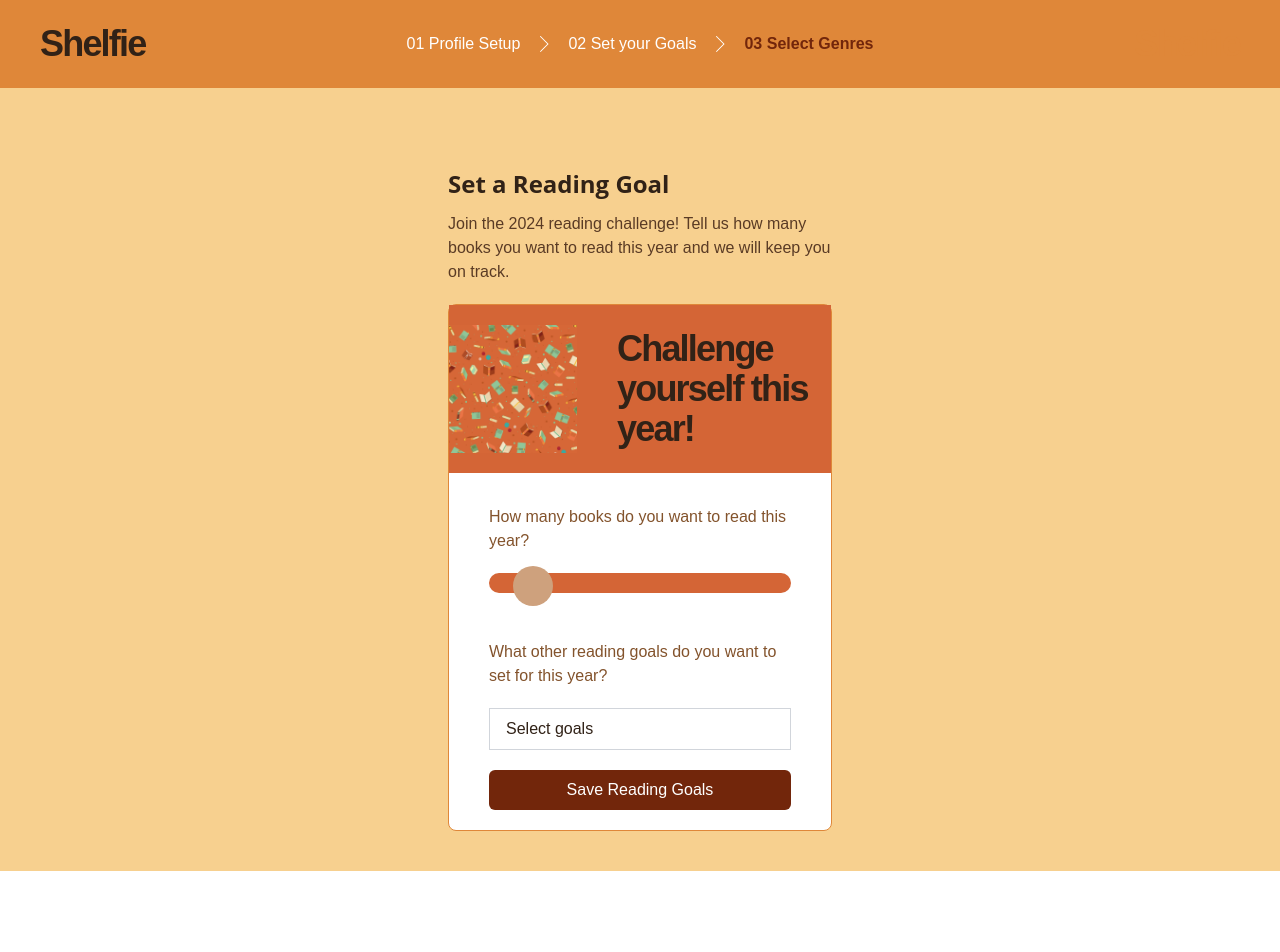
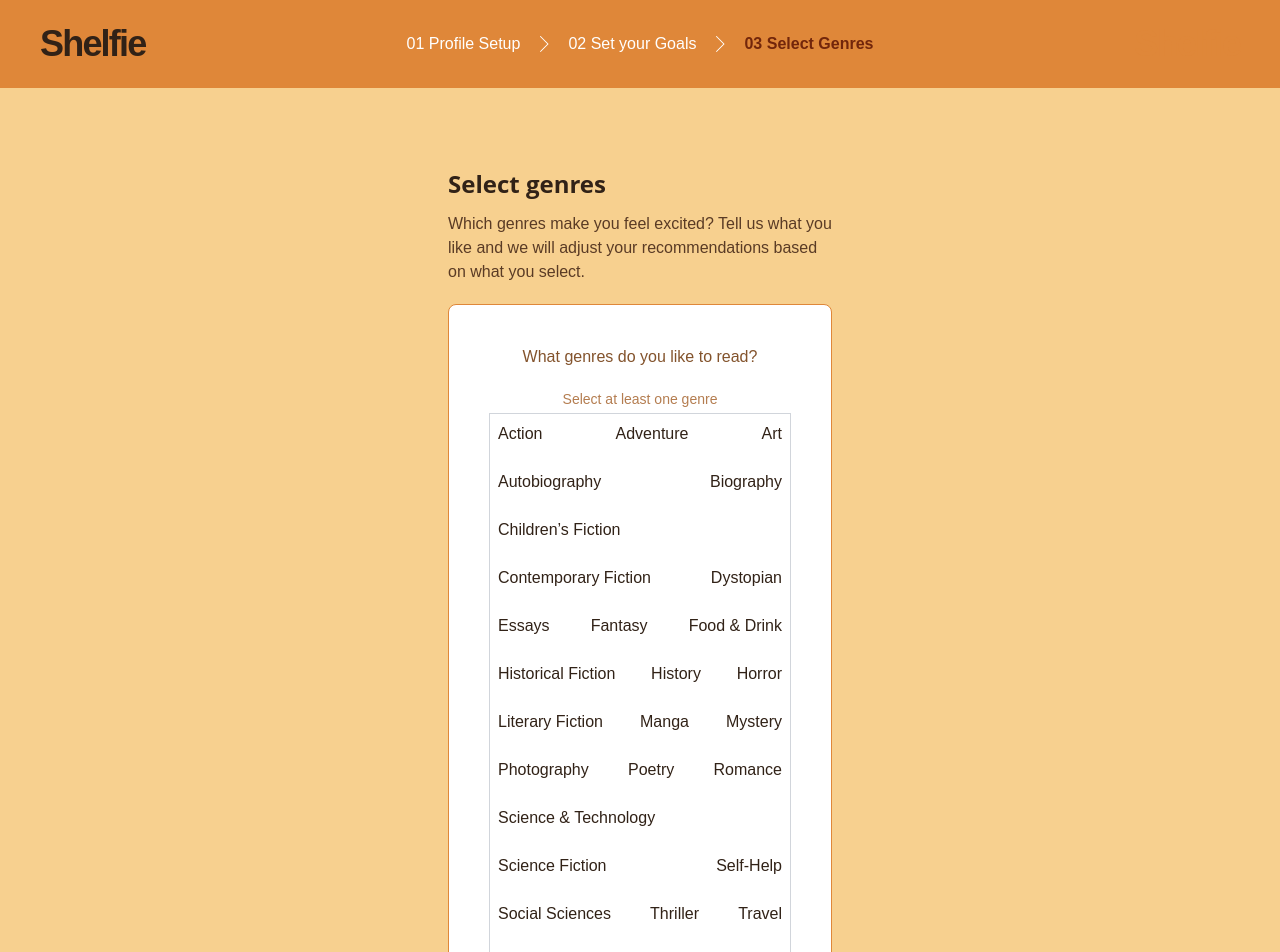
Before and after one commit to Lorena-Cec/Shelfie-web, a Next.js app: page /setup/genreSelect in a window 1280 px wide. Shown: the top 952 px of the page. Before the commit the page ends 871 px from the top, so only its background shows below. Built offline with nearby package versions, Linux system fonts and the light colour scheme.

Commit message:
api added basics, setup finished

```diff
--- a/components/NavBar.tsx
+++ b/components/NavBar.tsx
@@ -13,7 +13,7 @@ const NavBar = () => {
         try {
           await auth.signOut();
           dispatch(setUser(null));
-          router.push('/login');
+          router.push('/auth/login');
         } catch (error) {
           console.error('Error logging out: ', error);
         }
--- a/modules/authenticaton/components/LoginForm.tsx
+++ b/modules/authenticaton/components/LoginForm.tsx
@@ -150,7 +150,7 @@ const LoginForm = () => {
                 <ToastContainer position='top-center' className="whitespace-nowrap" autoClose={3000} hideProgressBar />
             </div>
             <div className='overflow-hidden'>
-                <img src="bg1.png" alt="Background image" className='h-screen w-full object-cover'/>
+                <img src="../bg1.png" alt="Background image" className='h-screen w-full object-cover'/>
             </div>
         </div>
     </div>
--- a/modules/authenticaton/components/RegisterForm.tsx
+++ b/modules/authenticaton/components/RegisterForm.tsx
@@ -39,7 +39,7 @@ const RegisterForm = () => {
         localStorage.setItem('rememberedEmail', email);
       }
       await sendEmailVerification(user);
-      router.push('/verification');
+      router.push('/auth/verification');
     } catch (error) {
       toast.error('Error during registration. Please try again.');
     }
@@ -120,7 +120,7 @@ const RegisterForm = () => {
               <ToastContainer position="top-center" autoClose={3000} hideProgressBar />
             </div>
             <div className='overflow-hidden'>
-                <img src="bg1.png" alt="Background image" className='h-screen w-full object-cover'/>
+                <img src="../bg1.png" alt="Background image" className='h-screen w-full object-cover'/>
             </div>
         </div>
     </div>
--- a/modules/authenticaton/components/VerificationForm.tsx
+++ b/modules/authenticaton/components/VerificationForm.tsx
@@ -40,18 +40,24 @@ const VerifyPage = () => {
     const unsubscribe = onAuthStateChanged(auth, (user) => {
       if (user) {
         setUserEmail(user.email);
-        checkIfVerified();
       } else {
         setUserEmail(null);
       }
     });
 
-    return () => unsubscribe();
+    const intervalId = setInterval(() => {
+      checkIfVerified();
+    }, 5000);
+
+    return () => {
+      clearInterval(intervalId);
+      unsubscribe();
+    };
   }, []);
 
 
   const handleVerifyLater = () => {
-    router.push("/");
+    router.push("/setup/profileSetup");
   };
 
   return (
--- a/modules/profileSetup/screens/GenreSetup.tsx
+++ b/modules/profileSetup/screens/GenreSetup.tsx
@@ -1,123 +1,131 @@
-import React, { useState } from 'react';
+import React, { useEffect, useState } from 'react';
 import NavNewUser from '@/modules/profileSetup/components/NavNewUser';
 import { useRouter } from 'next/router';
 import { doc, setDoc } from 'firebase/firestore';
 import { auth, db } from '@/lib/firebaseConfig';
+import { toast, ToastContainer } from 'react-toastify';
+import 'react-toastify/dist/ReactToastify.css';
 
-
-const ChallengeSetup: React.FC = () => {
-    const [goals, setGoals] = useState<string[]>([]);
-    const [otherGoal, setOtherGoal] = useState('');
-    const [isOtherSelected, setIsOtherSelected] = useState(false);
-
+const GenreSelect: React.FC = () => {
+    const [genres, setGenres] = useState<string[]>([]);
     const router = useRouter();
 
-    const [isDropdownOpen, setIsDropdownOpen] = useState(false);
+    const allGenres = [
+      "Fantasy",
+      "Science Fiction",
+      "Dystopian",
+      "Action",
+      "Adventure",
+      "Mystery",
+      "Thriller",
+      "Romance",
+      "Horror",
+      "Historical Fiction",
+      "Children’s Fiction",
+      "Women’s Fiction",
+      "Contemporary Fiction",
+      "Literary Fiction",
+      "Manga",
+      "Autobiography",
+      "Biography",
+      "History",
+      "Food & Drink",
+      "Poetry",
+      "Self-Help",
+      "True Crime",
+      "Travel",
+      "Art",
+      "Photography",
+      "Essays",
+      "Social Sciences",
+      "Science & Technology"
+    ].sort();
 
-    const allgoals = [
-      "Read more classics",
-      "Try reading horrors/thrillers",
-      "Write more",
-      "Try bookbinding",
-      "Draw manga",
-      "Try audiobooks",
-      "Other"
-    ];
+    useEffect(() => {
+      console.log(genres);
+    })
 
-    const toggleGoal = (goal: string) => {
-      if (goals.includes(goal)) {
-        setGoals(goals.filter(h => h !== goal));
+    const toggleGenre = (genre: string) => {
+      if (genres.includes(genre)) {
+        setGenres(genres.filter(g => g !== genre));
       } else {
-        setGoals([...goals, goal]);
+        setGenres([...genres, genre]);
       }
     };
 
     const sendInfo = async (e: React.FormEvent) => {
       e.preventDefault();
 
+      if (genres.length === 0) {
+        toast.error("You must select at least one genre!", {
+          position: "top-right",
+          autoClose: 3000,
+          hideProgressBar: false,
+          closeOnClick: true,
+          pauseOnHover: true,
+          draggable: true,
+          progress: undefined,
+        });
+        return;
+      }
+
       const user = auth.currentUser;
       if (user) {
-        const finalGoals = isOtherSelected && otherGoal ? [...goals.filter(h => h !== "Other"), otherGoal] : goals;
         await setDoc(doc(db, 'users', user.uid), {
           ProfileInfo: {
-            goals: finalGoals,
+            genres: genres,
           },
         }, { merge: true });
+        router.push("/home");
       }
   };
 
-
   return (
-    <div className="flex flex-col h-screen">
+    <div className="flex flex-col min-h-screen bg-orange-700">
       <NavNewUser currentPage = {3}/>
-      <div className="flex flex-col items-center bg-orange-700">
+      <div className="flex flex-col items-center align-middle">
         <div className="flex flex-col gap-3 items-start mt-20 mb-5 w-0.3">
             <p className='text-brown-100 open-sans text-2xl'>
-                Set a Reading Goal
+                Select genres
             </p>
             <p className='text-brown-200 font-thin'>
-                Join the 2024 reading challenge! Tell us how many books you want to read this year and we will keep you on track.
+                Which genres make you feel excited? Tell us what you like and we will adjust your recommendations based on what you select.
             </p>
         </div>
 
         <form onSubmit={sendInfo} className="space-y-3 w-0.3 bg-white border border-orange-400 rounded-lg mb-10">
-            <div className='bg-orange-300 flex py-5 gap-10 items-center justify-center'>
-                <img src="/wallpaper.png" alt="Book" className='w-32'/>
-                <p className='text-brown-100 font-extrabold tracking-tighter text-4xl w-80'>Challenge yourself this year!</p>
-            </div>
             <div className='flex flex-col px-10 py-5 items-center'>
-                <p className='text-brown-300 mb-5'>How many books do you want to read this year?</p>
-                <div className='w-full'>
-                    <input type="range" min="1" max="100" value="10" className='w-full h-6 bg-orange-300'/>
-                </div>
-                <p className='text-brown-300 mb-5 mt-10'>What other reading goals do you want to set for this year?</p>
 
+                <p className='text-brown-300 mb-5 mt-5'>What genres do you like to read?</p>
+
+                <p className='text-sm text-brown-400'>Select at least one genre</p>
 
                 <div className='w-full mb-5'>
-
-                <div className="relative">
-                    <button
-                    onClick={() => setIsDropdownOpen(!isDropdownOpen)}
-                    className="w-full text-brown-100 px-4 py-2 border border-gray-300 focus:outline-none focus:ring-1 focus:ring-orange-400 text-left"
+                  <div className="bg-white border border-gray-300 mt-1 w-full z-10 flex flex-wrap justify-between gap-2">
+                      {allGenres.map((genre) => (
+                      <div
+                        key={genre}
+                        onClick={() => toggleGenre(genre)}
+                        className={`flex items-center p-2 cursor-pointer rounded-lg ${
+                          genres.includes(genre) ? 'bg-orange-200' : 'hover:bg-orange-400'
+                        }`}
                       >
-                    {goals.length > 0 ? goals.join(', ') : 'Select goals'}
-                    </button>
-
-                    {isDropdownOpen && (
-                        <div className="absolute bg-white border border-gray-300 mt-1 w-full z-10">
-                            {allgoals.map((goal) => (
-                            <div key={goal} className="flex items-center p-2 hover:bg-orange-100 cursor-pointer">
-                                <input
-                                type="checkbox"
-                                checked={goals.includes(goal)}
-                                onChange={() => toggleGoal(goal)}
-                                className="mr-2"
-                                />
-                                <label className='text-brown-100 '>{goal}</label>
+                        <p className={`text-brown-100 whitespace-nowrap ${genres.includes(genre) ? 'text-white' : ''}`}>
+                          {genre}
+                        </p>
                       </div>
                       ))}
                   </div>
-                    )}
                 </div>
-
-                {goals.includes("Other") && (
-                    <input
-                    type="text"
-                    placeholder="Other goal"
-                    onChange={(e) => setOtherGoal(e.target.value)}
-                    className="w-full text-brown-100 px-4 py-2 border border-gray-300 focus:outline-none focus:ring-1 focus:ring-orange-400 mt-2"
-                    />
-                )}
-                </div>
-
-                <button type="submit" className="w-full bg-orange-100 text-white py-2 rounded-md hover:bg-blue-600">
-                    Save Reading Goals
+                <button type="submit" className="w-full bg-orange-100 text-white py-2 rounded-md hover:bg-orange-200">
+                    Save Genres
                 </button>
             </div>
         </form>
       </div>
+      <ToastContainer position="top-center" autoClose={3000} hideProgressBar />
     </div>
   );
 };
 
-export default ChallengeSetup;
+export default GenreSelect;
--- a/modules/profileSetup/screens/GoalsSetup.tsx
+++ b/modules/profileSetup/screens/GoalsSetup.tsx
@@ -3,6 +3,7 @@ import NavNewUser from '@/modules/profileSetup/components/NavNewUser';
 import { useRouter } from 'next/router';
 import { doc, setDoc } from 'firebase/firestore';
 import { auth, db } from '@/lib/firebaseConfig';
+import Link from 'next/link';
 
 const GoalsSetup: React.FC = () => {
     const [goals, setGoals] = useState<string[]>([]);
@@ -34,26 +35,37 @@ const GoalsSetup: React.FC = () => {
       e.preventDefault();
 
       const user = auth.currentUser;
-        if (user) {
+      if (!user) {
+          console.error('No authenticated user found.');
+          return;
+      }
+
       const finalGoals = isOtherSelected && otherGoal ? [...goals.filter(h => h !== "Other"), otherGoal] : goals;
+
+      try {
           await setDoc(doc(db, 'users', user.uid), {
               ProfileInfo: {
                   goals: finalGoals,
-              booksToRead: booksToRead, // Spremanje broja knjiga
+                  booksToRead: booksToRead,
               },
           }, { merge: true });
+          console.log("Goals saved successfully.");
+          router.push('/setup/genreSelect');
+      } catch (error) {
+          console.error("Error saving goals: ", error);
       }
   };
 
+
     const getTrackBackground = (value: number) => {
-      const percentage = (value - 1) / (100 - 1) * 100; // Izračunajte postotak
+      const percentage = (value - 1) / (100 - 1) * 100;
       return `linear-gradient(to right, #D46536ff 0%, #D46536ff ${percentage}%, #CEA17Dff ${percentage}%, #CEA17Dff 100%)`;
   };
 
   return (
-    <div className="flex flex-col h-screen">
+    <div className="flex flex-col h-full bg-orange-700">
       <NavNewUser currentPage={2} />
-      <div className="flex flex-col items-center bg-orange-700">
+      <div className="flex flex-col items-center">
         <div className="flex flex-col gap-3 items-start mt-20 mb-5 w-0.3">
             <p className='text-brown-100 open-sans text-2xl'>
                 Set a Reading Goal
@@ -118,7 +130,6 @@ const GoalsSetup: React.FC = () => {
                     />
                 )}
               </div>
-
               <button type="submit" className="w-full bg-orange-100 text-white py-2 rounded-md hover:bg-blue-600">
                   Save Reading Goals
               </button>
--- a/modules/profileSetup/screens/ProfileInfo.tsx
+++ b/modules/profileSetup/screens/ProfileInfo.tsx
@@ -2,7 +2,7 @@ import React, { useState } from 'react';
 import NavNewUser from '@/modules/profileSetup/components/NavNewUser';
 import { useRouter } from 'next/router';
 import { doc, setDoc } from 'firebase/firestore';
-import { auth, db } from '@/lib/firebaseConfig'; // auth is needed to access the current user
+import { auth, db } from '@/lib/firebaseConfig';
 import Link from 'next/link';
 
 const ProfileSetup: React.FC = () => {
@@ -12,7 +12,7 @@ const ProfileSetup: React.FC = () => {
   const [aboutMe, setAboutMe] = useState('');
   const [hobbies, setHobbies] = useState<string[]>([]);
   const [otherHobby, setOtherHobby] = useState('');
-  const [isOtherSelected, setIsOtherSelected] = useState(false); // For showing custom hobby input
+  const [isOtherSelected, setIsOtherSelected] = useState(false);
 
   const router = useRouter();
 
@@ -52,14 +52,16 @@ const ProfileSetup: React.FC = () => {
           hobbies: finalHobbies,
         },
       }, { merge: true });
+      console.log("Profile info saved successfully.");
+      router.push('/setup/goalsSetup');
     }
 };
 
 
   return (
-    <div className="flex flex-col h-screen">
+    <div className="flex flex-col h-full bg-orange-700">
       <NavNewUser currentPage = {1}/>
-      <div className="flex flex-col items-center bg-orange-700">
+      <div className="flex flex-col items-center">
         <div className="flex flex-col gap-3 items-start mt-20 mb-5 w-0.3">
           <p className='text-brown-100 open-sans text-2xl'>
             Setup your profile
@@ -69,7 +71,7 @@ const ProfileSetup: React.FC = () => {
           </p>
         </div>
 
-        <form onSubmit={sendInfo} className="space-y-3 w-0.3 bg-white border border-orange-400 rounded-lg px-20 py-10 mb-20">
+        <form onSubmit={sendInfo} className="space-y-3 w-0.3 bg-white border border-orange-400 rounded-lg px-20 py-10">
 
             <p className='text-brown-100 text-xs'>CITY</p>
             <input
@@ -144,13 +146,12 @@ const ProfileSetup: React.FC = () => {
                 )}
             </div>
 
-            <Link href="/goalsSetup" >
-                <button type="submit" className="w-full bg-orange-300 text-white py-2 mt-5 rounded-md hover:bg-blue-600">
-                    Save Profile Settings
-                </button>
-            </Link>
+            <button type="submit" className="w-full bg-orange-300 text-white py-2 mt-5 rounded-md hover:bg-blue-600">
+                Save Profile Settings
+            </button>
 
         </form>
+        <p className='p-10'>Skip for now</p>
       </div>
     </div>
   );
--- a/package.json
+++ b/package.json
@@ -11,6 +11,7 @@
   "dependencies": {
     "@material-tailwind/react": "^2.1.10",
     "@reduxjs/toolkit": "^2.3.0",
+    "axios": "^1.7.7",
     "firebase": "^10.14.1",
     "next": "14.2.15",
     "react": "^18",
--- /dev/null
+++ b/pages/api/books.ts
@@ -0,0 +1,27 @@
+import type { NextApiRequest, NextApiResponse } from 'next';
+import axios from 'axios';
+
+const GOOGLE_BOOKS_API_URL = 'https://www.googleapis.com/books/v1/volumes';
+
+export default async function handler(req: NextApiRequest, res: NextApiResponse) {
+  const { query } = req;
+  const { searchTerm } = query;
+
+  if (!searchTerm) {
+    return res.status(400).json({ error: 'Missing searchTerm' });
+  }
+
+  try {
+    const response = await axios.get(GOOGLE_BOOKS_API_URL, {
+      params: {
+        q: searchTerm,
+        key: process.env.NEXT_PUBLIC_GOOGLE_API_KEY,
+      },
+    });
+
+    res.status(200).json(response.data);
+  } catch (error) {
+    console.error(error);
+    res.status(500).json({ error: 'Error fetching data from Google Books API' });
+  }
+}
--- a/pages/api/hello.ts
+++ /dev/null
@@ -1,13 +0,0 @@
-// Next.js API route support: https://nextjs.org/docs/api-routes/introduction
-import type { NextApiRequest, NextApiResponse } from "next";
-
-type Data = {
-  name: string;
-};
-
-export default function handler(
-  req: NextApiRequest,
-  res: NextApiResponse<Data>,
-) {
-  res.status(200).json({ name: "John Doe" });
-}
--- a/pages/index.tsx
+++ b/pages/index.tsx
@@ -13,7 +13,7 @@ export default function Home() {
       if (user) {
         router.push('/home');
       } else {
-        router.push('/login');
+        router.push('/auth/login');
       }
     };
 
```
Also changed, not shown: pages/home.tsx (+51 -31 lines), 1 other file (tests, documents, lock files or other folders). Lines whose indentation alone changed are shown as unchanged.
